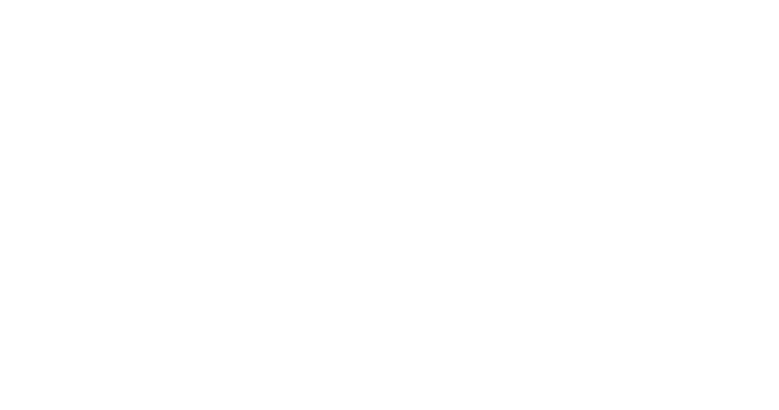
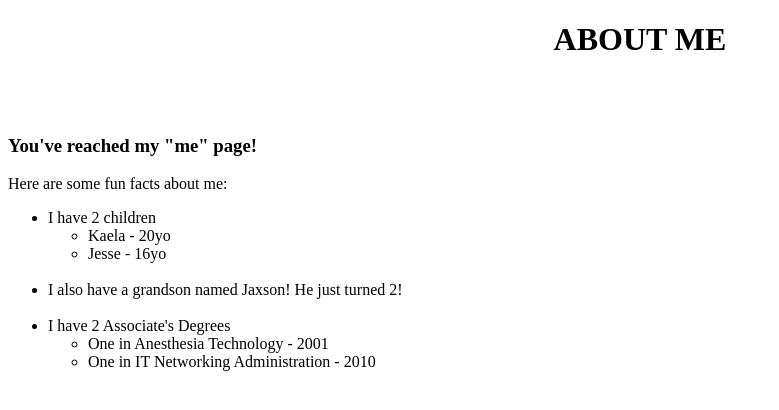
Before and after one commit to samoski615/samoski615.github.io, a plain HTML site: page aboutme.html in a window 1280 px wide. Shown: the whole page, without its empty margins (0-779 px from the left). Drawn offline with Linux system fonts and the light colour scheme.

Commit message:
nevin thing

```diff
--- a/aboutme.html
+++ b/aboutme.html
@@ -2,9 +2,29 @@
 <!DOCTYPE html>
 <html>
 <head>
-	<title></title>
+	<title>About Me</title>
 </head>
 <body>
+	<center><h1>ABOUT ME</h1></center>
+	<br><br>
+	<h3>You've reached my "me" page!</h3>
+	<p>Here are some fun facts about me:</p>
+
+	<ul>
+		<li>I have 2 children</li>
+			<ul>
+				<li> Kaela - 20yo</li>
+				<li> Jesse - 16yo</li>
+			</ul>
+			<br>
+		<li>I also have a grandson named Jaxson! He just turned 2!</li>
+			<br>
+		<li>I have 2 Associate's Degrees</li>
+			<ul><li> One in Anesthesia Technology - 2001</li>
+				<li> One in IT Networking Administration - 2010</li>
+			</ul>
+			<br>
+	</ul>
 
 </body>
 </html>
```
Also changed, not shown: contact.html (+18 -6 lines), projects.html (+5 -2 lines).
